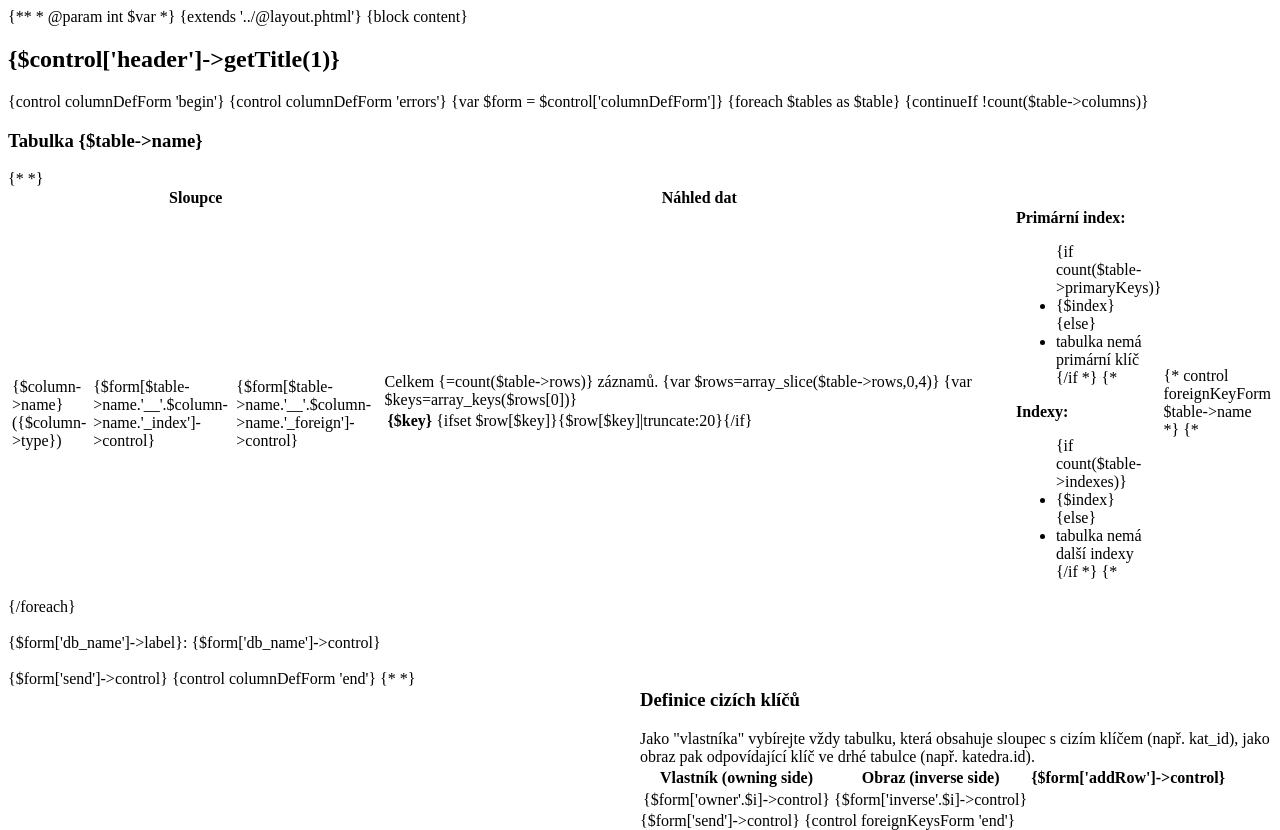
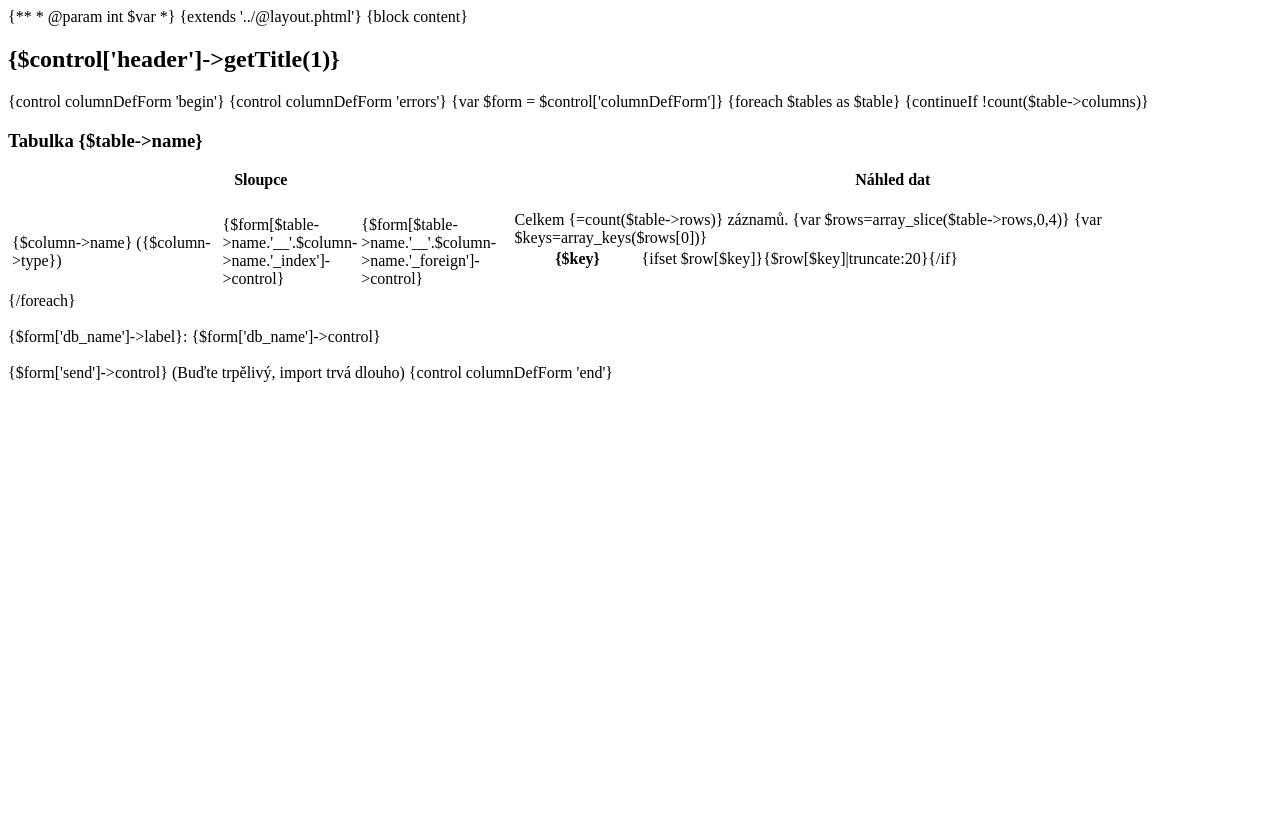
Before and after one commit to janlanger/Students-crutch-KOS, a PHP site: page /templates/Import/analyze.phtml in a window 1280 px wide. After the commit the page ends 382 px from the top, so only its background shows below. Run offline with PHP 8.4, Linux system fonts and the light colour scheme.

Commit message:
template fixies

```diff
--- a/app/templates/Import/analyze.phtml
+++ b/app/templates/Import/analyze.phtml
@@ -18,63 +18,40 @@
 
 <table cellspacing="0" border="0" width="100%">
     <tr>
-        <th width="30%">Sloupce</th>
+        <th width="490">Sloupce</th>
         <th width="60%">Náhled dat</th>
 
     </tr>
     <tr>
 
         <td>
-            <table border="0">
-                <tr><td colspan="3">&nbsp;</td></tr>
-           <tr n:foreach="$table->columns as $col_name=>$column">
-               <td>{$column->name} ({$column->type})</td>
-               <td>{$form[$table->name.'__'.$column->name.'_index']->control}</td>
-               <td>{$form[$table->name.'__'.$column->name.'_foreign']->control}</td>
-               <td></td>
-            </tr>
+            <table class="import" border="0" width="490">
+                <tr>
+                    <td width="250">&nbsp;</td>
+                    <td width="120">&nbsp;</td>
+                    <td width="120">&nbsp;</td>
+                </tr>
+                <tr n:foreach="$table->columns as $col_name=>$column">
+                    <td>{$column->name} ({$column->type})</td>
+                    <td>{$form[$table->name.'__'.$column->name.'_index']->control}</td>
+                    <td>{$form[$table->name.'__'.$column->name.'_foreign']->control}</td>
+                </tr>
             </table>
         </td>
         <td>
             Celkem {=count($table->rows)} záznamů.
             {var $rows=array_slice($table->rows,0,4)}
             {var $keys=array_keys($rows[0])}
-            <table>
+            <table class="import" border="0" width="100%">
 
                 <tr n:foreach="$keys as $key">
-                    <th>{$key}</th>
+                    <th width="120">{$key}</th>
                     <td n:foreach="$rows as $row">{ifset $row[$key]}{$row[$key]|truncate:20}{/if}</td>
                 </tr>
 
             </table>
         </td>
-{*
-        <td>
-            <b>Primární index:</b>
-            <ul>
-                {if count($table->primaryKeys)}
-                <li n:foreach="$table->primaryKeys as $index">{$index}</li>
-                {else}
-                <li>tabulka nemá primární klíč</li>
-                {/if *}
-          {*
-            </ul>
-            <b>Indexy:</b>
-            <ul>
-                {if count($table->indexes)}
-                <li n:foreach="$table->indexes as $index">{$index}</li>
-                {else}
-                <li>tabulka nemá další indexy</li>
-                {/if *}
-{*
-            </ul>
 
-        </td>
-
-        <td n:if="count($table->foreignKeys)">
-            {* control foreignKeyForm $table->name *}
-       {* </td>
-        *}
     </tr>
 </table>
 
@@ -83,28 +60,12 @@
 <br />
 {$form['db_name']->label}: {$form['db_name']->control}<br />
 <br />
-{$form['send']->control}
+{$form['send']->control} (Buďte trpělivý, import trvá dlouho)
 {control columnDefForm 'end'}
-{*
-<div n:if="$generateForeignForm" style="float: right; width:50%">
-    <h3>Definice cizích klíčů</h3>
 
+<script type="text/javascript">
+    $("#"+{$form['send']->getHtmlId()}).click(function() {
+        this.disabled=true;
+    });
 
-    Jako "vlastníka" vybírejte vždy tabulku, která obsahuje sloupec s cizím klíčem (např. kat_id), jako obraz pak odpovídající klíč ve drhé tabulce (např. katedra.id).
-    <table>
-        <tr>
-            <th>Vlastník (owning side)</th>
-            <th>Obraz (inverse side)</th>
-            <th>{$form['addRow']->control}</th>
-        </tr>
-        <tr n:for="$i=1;$i<=$form['items']->getValue();$i++">
-            <td>{$form['owner'.$i]->control}</td>
-            <td>{$form['inverse'.$i]->control}</td>
-            <td>&nbsp;</td>
-        </tr>
-
-    </table>
-    {$form['send']->control}
-    {control foreignKeysForm 'end'}
-</div>
-*}
+</script>
```
Also changed, not shown: app/components/Importer/XMLImporter.php (+1 -17 lines), app/presenters/ImportPresenter.php (+5 -2 lines), document_root/css/screen.css (+7 -0 lines).
